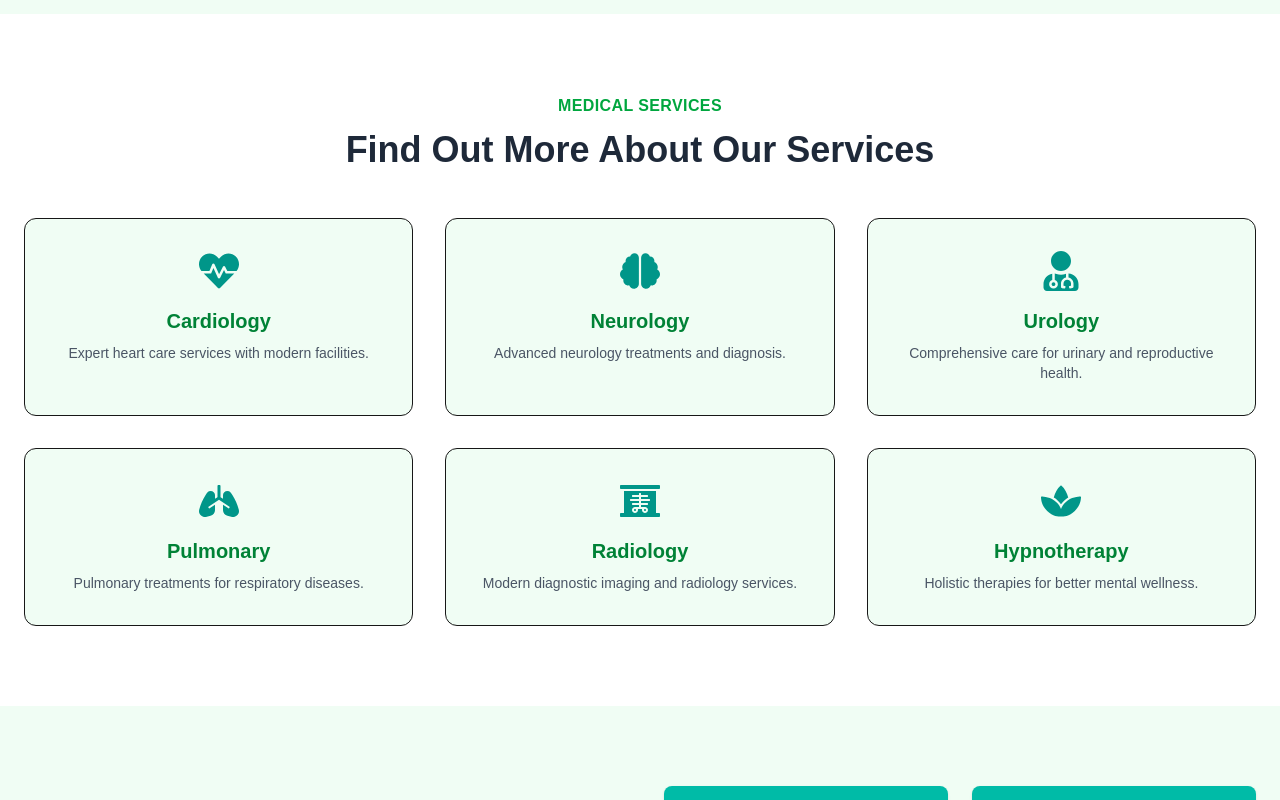
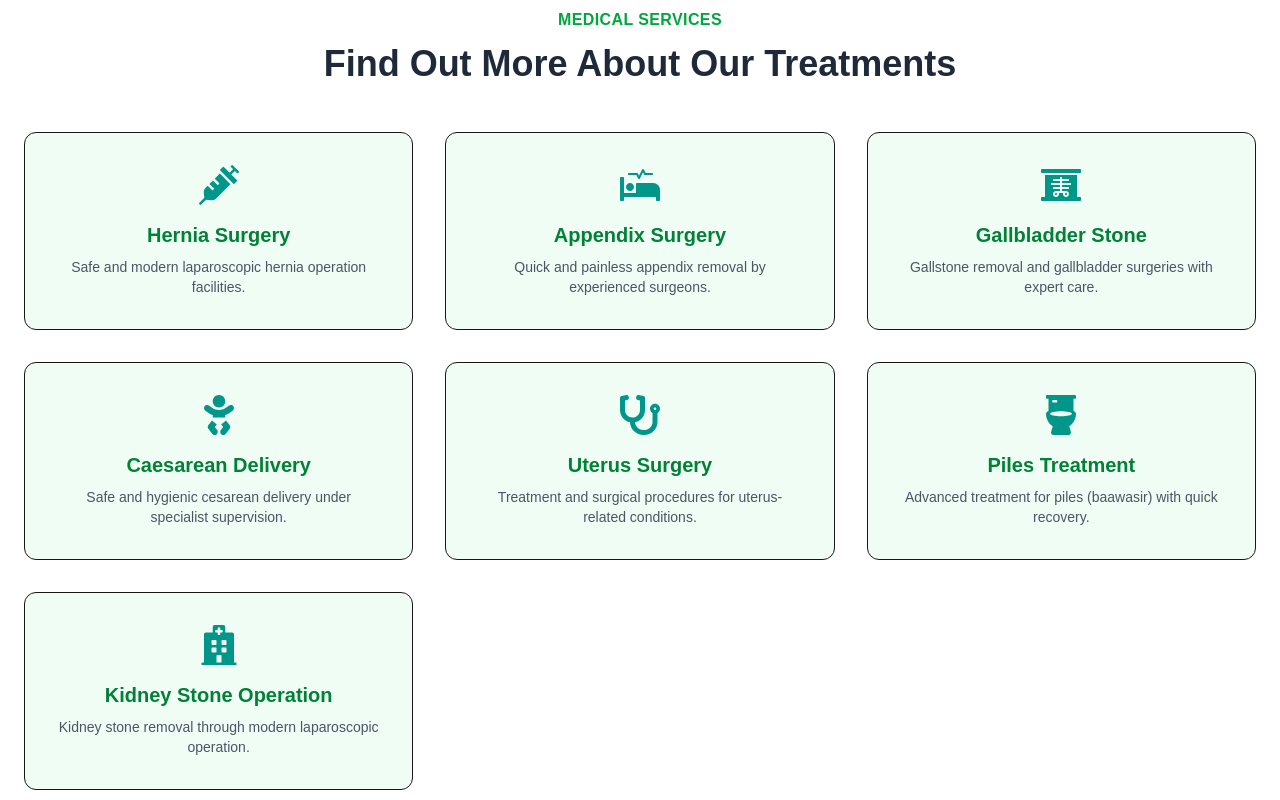
Before and after one commit to chandraguptsharma1/hospital, a Next.js app: page / in a window 1280 px wide. Shown: the part 1300-2100 px from the top of the page. Built offline with nearby package versions, Linux system fonts and the light colour scheme.

Commit message:
changes done

```diff
--- a/src/app/components/Navbar.js
+++ b/src/app/components/Navbar.js
@@ -9,7 +9,7 @@ export default function Navbar() {
         {/* Logo + Name */}
         <div className="flex items-center space-x-2">
           <FaHospitalSymbol className="text-green-600 text-2xl" />
-          <span className="text-2xl font-bold text-green-700">AxisCare</span>
+          <span className="text-2xl font-bold text-green-700">GATEWELL HOSPITAL</span>
         </div>
 
         {/* Menu */}
--- a/src/app/components/Services.js
+++ b/src/app/components/Services.js
@@ -1,44 +1,50 @@
 "use client";
 import {
-  FaHeartbeat,
-  FaBrain,
-  FaUserMd,
-  FaLungs,
+  FaSyringe,
+  FaProcedures,
+  FaBaby,
+  FaStethoscope,
+  FaToilet,
+  FaHospital,
   FaXRay,
-  FaSpa,
 } from "react-icons/fa";
 
 export default function Services() {
   const services = [
     {
-      icon: <FaHeartbeat size={40} className="text-teal-600" />,
-      title: "Cardiology",
-      desc: "Expert heart care services with modern facilities.",
+      icon: <FaSyringe size={40} className="text-teal-600" />,
+      title: "Hernia Surgery",
+      desc: "Safe and modern laparoscopic hernia operation facilities.",
     },
     {
-      icon: <FaBrain size={40} className="text-teal-600" />,
-      title: "Neurology",
-      desc: "Advanced neurology treatments and diagnosis.",
-    },
-    {
-      icon: <FaUserMd size={40} className="text-teal-600" />,
-      title: "Urology",
-      desc: "Comprehensive care for urinary and reproductive health.",
-    },
-    {
-      icon: <FaLungs size={40} className="text-teal-600" />,
-      title: "Pulmonary",
-      desc: "Pulmonary treatments for respiratory diseases.",
+      icon: <FaProcedures size={40} className="text-teal-600" />,
+      title: "Appendix Surgery",
+      desc: "Quick and painless appendix removal by experienced surgeons.",
     },
     {
       icon: <FaXRay size={40} className="text-teal-600" />,
-      title: "Radiology",
-      desc: "Modern diagnostic imaging and radiology services.",
+      title: "Gallbladder Stone",
+      desc: "Gallstone removal and gallbladder surgeries with expert care.",
     },
     {
-      icon: <FaSpa size={40} className="text-teal-600" />,
-      title: "Hypnotherapy",
-      desc: "Holistic therapies for better mental wellness.",
+      icon: <FaBaby size={40} className="text-teal-600" />,
+      title: "Caesarean Delivery",
+      desc: "Safe and hygienic cesarean delivery under specialist supervision.",
+    },
+    {
+      icon: <FaStethoscope size={40} className="text-teal-600" />,
+      title: "Uterus Surgery",
+      desc: "Treatment and surgical procedures for uterus-related conditions.",
+    },
+    {
+      icon: <FaToilet size={40} className="text-teal-600" />,
+      title: "Piles Treatment",
+      desc: "Advanced treatment for piles (baawasir) with quick recovery.",
+    },
+    {
+      icon: <FaHospital size={40} className="text-teal-600" />,
+      title: "Kidney Stone Operation",
+      desc: "Kidney stone removal through modern laparoscopic operation.",
     },
   ];
 
@@ -50,7 +56,7 @@ export default function Services() {
           Medical Services
         </p>
         <h2 className="mt-3 text-3xl md:text-4xl font-bold text-gray-800">
-          Find Out More About Our Services
+          Find Out More About Our Treatments
         </h2>
 
         {/* Grid */}
@@ -58,27 +64,13 @@ export default function Services() {
           {services.map((s, i) => (
             <div
               key={i}
-              className={`p-8 rounded-xl border bg-green-50 hover:shadow-xl transition
-                ${
-                  s.highlight
-                    ? "bg-white shadow-lg border-t-4 border-blue-600"
-                    : ""
-                }`}
+              className="p-8 rounded-xl border bg-green-50 hover:shadow-xl transition"
             >
               <div className="flex justify-center mb-4">{s.icon}</div>
-              <h3
-                className={`text-xl font-semibold ${
-                  s.highlight ? "text-blue-700" : "text-green-700"
-                }`}
-              >
+              <h3 className="text-xl font-semibold text-green-700">
                 {s.title}
               </h3>
               <p className="mt-2 text-gray-600 text-sm">{s.desc}</p>
-              {s.highlight && (
-                <button className="mt-4 text-blue-600 font-medium flex items-center justify-center gap-2">
-                  Read More →
-                </button>
-              )}
             </div>
           ))}
         </div>
--- a/src/app/doctors/page.js
+++ b/src/app/doctors/page.js
@@ -3,42 +3,117 @@ import Navbar from "../components/Navbar";
 import Footer from "../components/Footer";
 
 const doctors = [
+
     {
-        name: "Dr. Nabilla Sp. PD",
-        specialization: "Internist",
-        status: "away",
-        img: "https://img.freepik.com/free-photo/beautiful-young-female-doctor-looking-camera-office_1301-7807.jpg?semt=ais_hybrid&w=740&q=80",
+        "name": "Dr. Satish Kumar",
+        "specialization": "Chief Clinical Cardiologist & Chairman",
+        "status": "online",
+        "img": "https://i.ibb.co/8Dvfjr2r/drsatish.png"
     },
     {
-        name: "Dr. Ibrahim M. Kes, Sp. B",
-        specialization: "Surgeon",
-        status: "online",
-        img: "https://encrypted-tbn0.gstatic.com/images?q=tbn:ANd9GcRJvGYshs3AKgKcA5W77fNPPgTKSjqLer7tuw&s",
+        "name": "Dr. Rahul Kumar",
+        "specialization": "Consultant Interventional Cardiologist",
+        "status": "online",
+        "img": "https://i.ibb.co/MxpXX923/drrahul.png"
     },
     {
-        name: "Merlina Ha S. Psi, M. Psi",
-        specialization: "Clinical Psychology",
-        status: "away",
-        img: "https://hips.hearstapps.com/hmg-prod/images/portrait-of-a-happy-young-doctor-in-his-clinic-royalty-free-image-1661432441.jpg",
+        "name": "Dr. Sujit Pandey",
+        "specialization": "Chief Consultant General & Laparoscopic Surgery",
+        "status": "away",
+        "img": "https://i.ibb.co/Mkj0WjmN/drsujit.png"
     },
     {
-        name: "Dr. Arto Edmunds Sp. P",
-        specialization: "Lung Specialist",
-        status: "online",
-        img: "https://plus.unsplash.com/premium_photo-1673953510158-174d4060db8b?fm=jpg&q=60&w=3000&ixlib=rb-4.1.0&ixid=M3wxMjA3fDB8MHxzZWFyY2h8MXx8bWVkaWNhbCUyMGRvY3RvcnxlbnwwfHwwfHx8MA%3D%3D",
+        "name": "Dr. R. N. Pradhan",
+        "specialization": "Consultant Physician",
+        "status": "offline",
+        "img": "https://i.ibb.co/Wpxv24g2/drpradhan.png"
     },
     {
-        name: "Dr. Alexander Sp. B",
-        specialization: "Surgeon",
-        status: "online",
-        img: "https://hips.hearstapps.com/hmg-prod/images/portrait-of-a-happy-young-doctor-in-his-clinic-royalty-free-image-1661432441.jpg",
+        "name": "Dr. Mukeshkumar Rajak",
+        "specialization": "Chief Consultant Nephrology and Dialysis Unit",
+        "status": "online",
+        "img": "https://i.ibb.co/7tnmmP5C/drrajak.png"
     },
     {
-        name: "Dr. Anisa Rahman Sp. PD",
-        specialization: "Internist",
-        status: "offline",
-        img: "https://media.sciencephoto.com/f0/14/06/85/f0140685-800px-wm.jpg",
+        "name": "Dr. R. N. Sinha",
+        "specialization": "Consultant Physician",
+        "status": "away",
+        "img": "https://i.ibb.co/WvqnNqKn/drbnsinha.png"
     },
+    {
+        "name": "Dr. Prashant Kumar",
+        "specialization": "Physician and Consultant Psychiatrist",
+        "status": "offline",
+        "img": "https://i.ibb.co/fzTX2qTj/drprabhat.png"
+    },
+    {
+        "name": "Dr. Anurag Agrawal",
+        "specialization": "Radiologist & Sonologist",
+        "status": "online",
+        "img": "https://i.ibb.co/jPQyVyb8/dranuragag.png"
+    },
+    {
+        "name": "Dr. Vaibhav M. Mathur",
+        "specialization": "Orthopaedic Surgeon & Traumatologist (Specialist in Arthroscopy & Arthroplasty)",
+        "status": "online",
+        "img": "https://i.ibb.co/SXCv2bnL/drvishal.png"
+    },
+    {
+        "name": "Dr. Pankaj Sharma",
+        "specialization": "Cancer Specialist",
+        "status": "away",
+        "img": "https://i.ibb.co/0jT9sFMj/drpsharma.png"
+    },
+    {
+        "name": "Dr. ShiveshKant Pandey",
+        "specialization": "Consultant Intensivist and Anaesthesiologist",
+        "status": "online",
+        "img": "https://i.ibb.co/zWqkQSyW/drshiv.png"
+    },
+    {
+        "name": "Dr. Varuna Jha",
+        "specialization": "Consultant Obstetrics & Gynaecologist",
+        "status": "online",
+        "img": "https://i.ibb.co/ZzDySzyH/drvaruna.png"
+    },
+    {
+        "name": "Dr. Amrita Kumari",
+        "specialization": "Consultant Obstetrics & Gynaecologist",
+        "status": "away",
+        "img": "https://i.ibb.co/gZCtnFWX/dramrita.png"
+    },
+    {
+        "name": "Dr. Shubhra Verma",
+        "specialization": "Consultant Obstetrics & Gynaecologist",
+        "status": "offline",
+        "img": "https://i.ibb.co/84DrctyF/drshubhra.png"
+    },
+    {
+        "name": "Dr. Pranjoo Bhushan",
+        "specialization": "Paediatrician & Neonatologist",
+        "status": "online",
+        "img": "https://i.ibb.co/mVZXFvbT/drpankaj.png"
+    },
+    {
+        "name": "Dr. Swaropam Gupta",
+        "specialization": "Consultant Laparoscopic & Gynaecologic Surgeon",
+        "status": "online",
+        "img": "https://i.ibb.co/FbhP8pN1/drguha.png"
+    },
+    {
+        "name": "Dr. S. D. Pandey",
+        "specialization": "Cardiologist, MD (PGI Chandigarh)",
+        "status": "away",
+        "img": "https://i.ibb.co/k2Kf5FJN/drspandey.png"
+    },
+    {
+        "name": "Dr. R. N. Komodkar",
+        "specialization": "Cardiologist, MD",
+        "status": "offline",
+        "img": "https://i.ibb.co/pB3DcWbZ/drkarmakar.png"
+    }
+
+
 ];
 
 const statusColors = {
--- a/src/app/pages/Doctors.js
+++ b/src/app/pages/Doctors.js
@@ -5,46 +5,49 @@ import { FaFacebookF, FaTwitter, FaWhatsapp } from "react-icons/fa";
 
 const doctors = [
   {
-    name: "Dr. Diana Ayers",
-    role: "Cardiologist",
-    img: "https://img.freepik.com/free-photo/beautiful-young-female-doctor-looking-camera-office_1301-7807.jpg?semt=ais_hybrid&w=740&q=80",
+    name: "Dr. Satish Kumar",
+    role: "Chief Clinical Cardiologist & Chairman",
+    img: "https://i.ibb.co/8Dvfjr2r/drsatish.png"
   },
   {
-    name: "Dr. Tracy Mckay",
-    role: "Dermatologist",
-    img: "/doctor2.jpg",
+    name: "Dr. Rahul Kumar",
+    role: "Consultant Interventional Cardiologist",
+    img: "https://i.ibb.co/MxpXX923/drrahul.png"
   },
   {
-    name: "Dr. Jeffrey Davis",
-    role: "Orthopedic Surgeon",
-    img: "/doctor3.jpg",
+    name: "Dr. Sujit Pandey",
+    role: "Chief Consultant General & Laparoscopic Surgery",
+    img: "https://i.ibb.co/Mkj0WjmN/drsujit.png"
   },
   {
-    name: "Dr. Allen Hartzler",
-    role: "Neurologist",
-    img: "/doctor4.jpg",
+    name: "Dr. R. N. Pradhan",
+    role: "Consultant Physician",
+    img: "https://i.ibb.co/Wpxv24g2/drpradhan.png"
   },
   {
-    name: "Dr. Sophia Carter",
-    role: "Pediatrician",
-    img: "/doctor5.jpg",
+    name: "Dr. Mukeshkumar Rajak",
+    role: "Chief Consultant Nephrology and Dialysis Unit",
+    img: "https://i.ibb.co/7tnmmP5C/drrajak.png"
   },
   {
-    name: "Dr. Michael Brown",
-    role: "ENT Specialist",
-    img: "/doctor6.jpg",
+    name: "Dr. R. N. Sinha",
+    role: "Consultant Physician",
+    img: "https://i.ibb.co/WvqnNqKn/drbnsinha.png"
   },
   {
-    name: "Dr. Emily White",
-    role: "Gynecologist",
-    img: "/doctor7.jpg",
+    name: "Dr. Prashant Kumar",
+    role: "Physician and Consultant Psychiatrist",
+    img: "https://i.ibb.co/fzTX2qTj/drprabhat.png"
   },
   {
-    name: "Dr. Daniel Green",
-    role: "General Physician",
-    img: "/doctor8.jpg",
+    name: "Dr. Anurag Agrawal",
+    role: "Radiologist & Sonologist",
+    img: "https://i.ibb.co/jPQyVyb8/dranuragag.png"
   },
+
+
 ];
+
 
 export default function DoctorsPage() {
   return (
--- a/src/app/services/page.js
+++ b/src/app/services/page.js
@@ -3,15 +3,38 @@ import Navbar from "../components/Navbar";
 import Footer from "../components/Footer";
 
 const services = [
-    { name: "OPD", img: "/services/opd.jpg" },
-    { name: "IPD", img: "/services/ipd.jpg" },
-    { name: "24-Hour Emergency", img: "/services/emergency.jpg" },
-    { name: "Day Care Services", img: "/services/daycare.jpg" },
-    { name: "Digital X-Ray", img: "/services/xray.jpg" },
-    { name: "ECG", img: "/services/ecg.jpg" },
-    { name: "Preventive Health & Wellness", img: "/services/wellness.jpg" },
-    { name: "24 Hour Pharmacy", img: "/services/pharmacy.jpg" },
-    { name: "Diagnostics Services", img: "/services/diagnostics.jpg" },
+    {
+        name: "Hernia Operation",
+        img: "https://i.ibb.co/MxfX6cLw/herniasurgery-1280.jpg",
+    },
+    {
+        name: "Appendix Surgery",
+        img: "https://i.ibb.co/vK8KFL0/Appendix-surgery.jpg",
+    },
+    {
+        name: "Gallbladder Stone Removal",
+        img: "https://i.ibb.co/gbHkcJq1/Gallbladder-Stones.png",
+    },
+    {
+        name: "Caesarean (C-section)",
+        img: "https://i.ibb.co/JwGLrhw4/What-will-happen-when-I-have-my-planned-Caesarean-Section-blog-1024x1024.jpg",
+    },
+    {
+        name: "Uterus Surgery",
+        img: "https://i.ibb.co/Pz0v09GQ/medium-20190424-110550-817301-tu-cung-max-1800x1800-png-79278c9d8b.png",
+    },
+    {
+        name: "Piles (Bawasir) Treatment",
+        img: "https://i.ibb.co/gbqzBRt2/Piles-1.jpg",
+    },
+    {
+        name: "Kidney Stone Operation (Laparoscopic)",
+        img: "https://i.ibb.co/1CqhTby/open-and-laparoscopic-stone-surgery.jpg",
+    },
+    {
+        name: "24 Hrs Emergency Service",
+        img: "https://i.ibb.co/8V6BJX3/istockphoto-1330919226-612x612-1.jpg",
+    },
 ];
 
 export default function ServicesPage() {
```
Also changed, not shown: src/app/components/About.js (+3 -8 lines), src/app/components/Footer.js (+11 -26 lines).
